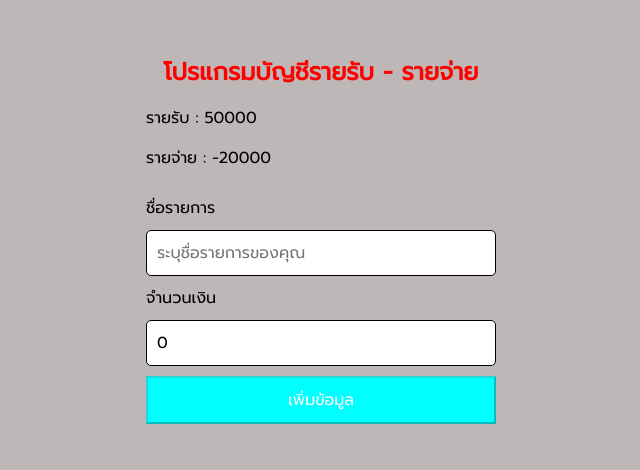
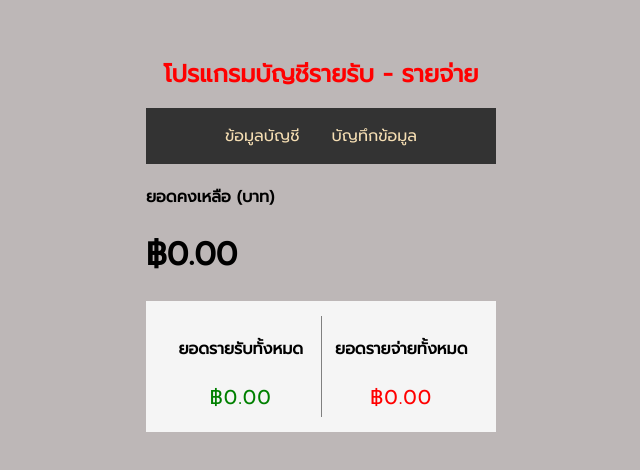
Before and after one commit to Atthaset/L_React, a React (Create React App) app: page / in a window 1280 px wide. Shown: the part 156-626 px from the top of the page, without its empty margins (319-959 px from the left). Built offline with nearby package versions, Linux system fonts and the light colour scheme.

Commit message:
“20/01/2023”

```diff
--- a/package.json
+++ b/package.json
@@ -9,6 +9,7 @@
     "prop-types": "^15.8.1",
     "react": "^18.2.0",
     "react-dom": "^18.2.0",
+    "react-router-dom": "^6.7.0",
     "react-scripts": "5.0.1",
     "uuid": "^9.0.0",
     "web-vitals": "^2.1.4"
--- a/src/App.css
+++ b/src/App.css
@@ -19,3 +19,23 @@ body{
   margin: 30px auto;
   width: 350px;
 }
+
+.horizonntal-menu{
+  list-style-type: none;
+  margin: 0;
+  padding: 0;
+  overflow: hidden;
+  background: #333;
+  text-align: center;
+}
+
+.horizonntal-menu li{
+  display: inline-block;
+}
+
+.horizonntal-menu a{
+  color: wheat;
+  text-decoration: none;
+  padding: 16px;
+  display: block;
+}
--- a/src/App.js
+++ b/src/App.js
@@ -1,42 +1,59 @@
 import Transaction from "./Component/Transaction";
 import FormComponent from "./Component/FormComponent";
 import "./App.css"
-import { useState } from 'react'
+import { useState, useEffect } from 'react'
 import DataContext from "./Data/DataContext";
 import ReportComponent from "./Component/ReportComponent";
+import { BrowserRouter as Router, Routes, Route, Link } from "react-router-dom";
+
 
 function App() {
   const design = { color: "red", textAlign: "center", fontSize: '1.5rem' }
-  const initState = [
-    {id:1,title:"เงินเดือน",amount:50000},
-    {id:1,title:"ค่าเดินทาง",amount:-1500},
-    {id:1,title:"ขายของ",amount:1200},
-    {id:1,title:"ค่ากิน",amount:-14000}
-  ]
   const [items, setItem] = useState([])//ชื่อ [state,Function setState] = useState(ค่าเริ่มต้นของ state)
   //ค่าเริ่มต้นอาจจะเป็นค่าเปล่า Arrary เปล่าได้ เช่น const [items,setItem] = useState([])
-  const [reportIncome,setReportIncome] = useState(0)
-  const [reportExpense,setReportExpense] = useState(0)
+  const [reportIncome, setReportIncome] = useState(0)
+  const [reportExpense, setReportExpense] = useState(0)
   const onAddNewItem = (newItem) => {//function รอรับค่าจาก FormComponent
     setItem((prevItem) => {
       return [newItem, ...prevItem]//ข้อมูลใหม่ ต่อข้อมูลเดิมหรือข้อมูลใหม่อยู่บนสุด
     })
   }
+
+  useEffect(() => {
+    const amounts = items.map(items => items.amount)
+    const income = amounts.filter(amounts => amounts > 0).reduce((total, amounts) => total += amounts, 0)
+    const expense = (amounts.filter(amounts => amounts < 0).reduce((total, amounts) => total += amounts, 0)) * -1
+    setReportIncome(income.toFixed(2))
+    setReportExpense(expense.toFixed(2))
+  }, [items, reportIncome, reportExpense])
   return (
-    <DataContext.Provider value = {
-      {
-        income:50000,
-        expense:-20000
-      }
+    <DataContext.Provider value={{ income: reportIncome, expense: reportExpense }
     }>
       <div className="Container">
         <h1 style={design}>โปรแกรมบัญชีรายรับ - รายจ่าย</h1>
-        <ReportComponent/>
-        <FormComponent onAddItem={onAddNewItem} />
-        <Transaction items={items} />
+        <Router>
+          <div>
+            <ul className="horizonntal-menu">
+              <li>
+                <Link to="/">ข้อมูลบัญชี</Link>
+              </li>
+              <li>
+                <Link to="/insert">บัญทึกข้อมูล</Link>
+              </li>
+            </ul>
+            <Routes>
+            <Route path='/' element={<ReportComponent />}></Route>
+            <Route path='/insert' element={<><FormComponent onAddItem={onAddNewItem} /> <Transaction items={items} /> </>}></Route>
+          </Routes>
+          </div>
+        </Router>
       </div>
     </DataContext.Provider>
   );
 }
 
+// <ReportComponent />
+// <FormComponent onAddItem={onAddNewItem} />
+// <Transaction items={items} />
+
 export default App;
--- /dev/null
+++ b/src/Component/ReportComponent.css
@@ -0,0 +1,30 @@
+.report-container{
+    display: flex;
+    justify-content: space-between;
+    background-color: whitesmoke;
+    padding: 15px;
+    margin: 15px 0;
+}
+
+.report-container>div{
+    flex: 1;
+    text-align: center;
+}
+
+.report-container>div:first-of-type{
+    border-right: 1px solid grey;
+}
+
+.report{
+    font-size: 20px;
+    letter-spacing: 1px;
+    margin: 5px 0;
+}
+
+.report.plus{
+    color: green;
+}
+
+.report.minus{
+    color: red;
+}
--- a/src/Component/ReportComponent.js
+++ b/src/Component/ReportComponent.js
@@ -1,12 +1,26 @@
 import { useContext } from "react";
 import DataContext from "../Data/DataContext";
+import './ReportComponent.css'
 
 const ReportComponent = () => {
     const { income, expense } = useContext(DataContext)
+    const formatNumber=(num)=>{
+        return num.tostring().replace(/(\d)(?=(\d{3})+(?!\d))/g,'$1,')
+    }
     return (
         <div>
-            <p>รายรับ : {income}</p>
-            <p>รายจ่าย : {expense}</p>
+            <h4>ยอดคงเหลือ (บาท)</h4>
+            <h1>฿{(income - expense).toFixed(2)}</h1>
+            <div className="report-container">
+                <div>
+                    <h4>ยอดรายรับทั้งหมด</h4>
+                    <p className="report plus">฿{income}</p>
+                </div>
+                <div>
+                    <h4>ยอดรายจ่ายทั้งหมด</h4>
+                    <p className="report minus">฿{expense}</p>
+                </div>
+            </div>
         </div>
     );
 }
```
Also changed, not shown: 1 other file (tests, documents, lock files or other folders).
